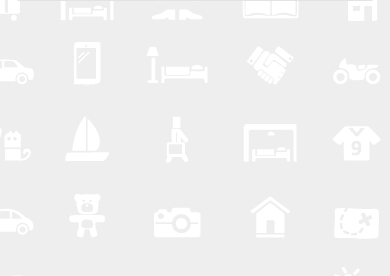
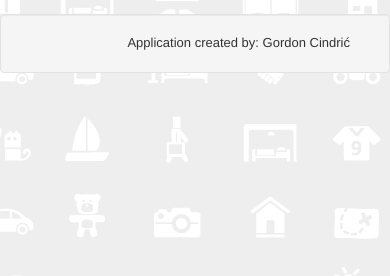
Before and after one commit to gcindric/njuskalohunter, a Node project: template NjuskaloHunter/NjuskaloHunter/views/oglasi.handlebars in a window 390 px wide. Shown: the part 568-844 px from the top of the page. Run offline with Node 20 templates, Linux system fonts and the light colour scheme; the template is opened without the code that fills it: most values are stand-ins (such as "Sample title", 1, 10 or a date in 2020); some libraries are stand-ins or nearby versions.

Commit message:
Fixed up Bootstrap views, added some "row"s and "well"s, added simple textfield + button on home screen for custom URL insertion

```diff
--- a/NjuskaloHunter/NjuskaloHunter/server.js
+++ b/NjuskaloHunter/NjuskaloHunter/server.js
@@ -14,9 +14,8 @@ app.use("/images", express.static(__dirname + '/images'));
 app.use("/styles", express.static(__dirname + '/styles'));
 
 //route mapping//
-app.get('/', function (req, res) {res.render('home');});
-
-app.get('/oglasi', function (req, res) { res.render('oglasi', { oglasi: oglasi}); });
+app.get('/', function (req, res) { res.render('home'); });
+app.get('/oglasi', function (req, res) { res.render('oglasi', { oglasi: oglasi }); });
 
 //server and port init//
 app.listen(1337);
--- a/NjuskaloHunter/NjuskaloHunter/styles/styles.css
+++ b/NjuskaloHunter/NjuskaloHunter/styles/styles.css
@@ -1,24 +1,50 @@
 body {
-    background-image:url('/images/bg-body-pattern.png');
-    background-color:#eee;
+    background-image: url('/images/bg-body-pattern.png');
+    background-color: #eee;
+}
+
+h1 {
+    margin-top: 13px;
+}
+
+::-webkit-input-placeholder {
+    color: #dbdbdb;
+}
+
+:-moz-placeholder { /* Firefox 18- */
+    color: #dbdbdb;
+}
+
+::-moz-placeholder { /* Firefox 19+ */
+    color: #dbdbdb;
+}
+
+:-ms-input-placeholder {
+    color: #dbdbdb;
 }
 
 .stan-title-link {
-    font-size:20px;
+    font-size: 20px;
 }
 
 .njuskalo-hunter-table th {
-        font-size:20px;
-        font-weight:bold;
-        text-transform:uppercase;
+    font-size: 20px;
+    font-weight: bold;
+    text-transform: uppercase;
 }
 
 .numeracija {
-    font-size:20px;
+    font-size: 20px;
+}
+
+.author-info {
+    font-size: 13px;
+    float: right;
+    margin: 0 5px 0 0;
 }
 
 .cijena {
-    font-size:30px;
-    font-weight:bold;
-    color:#30ad9e;
+    font-size: 23px;
+    font-weight: bold;
+    color: #30ad9e;
 }
--- /dev/null
+++ b/NjuskaloHunter/NjuskaloHunter/views/home.hbs.js
@@ -0,0 +1,3 @@
+var home = Handlebars.template({"compiler":[6,">= 2.0.0-beta.1"],"main":function(depth0,helpers,partials,data) {
+  return "﻿<div class=\"row well\">\r\n    <div class=\"col-md-12 column\">\r\n        <h1>Dobrodošli na Njuškalo Hunter</h1>\r\n    </div>\r\n</div>\r\n<div class=\"row clearfix well\">\r\n    <div class=\"col-md-12 column\">\r\n        <form role=\"form\">\r\n            <div class=\"form-group\">\r\n                <label for=\"exampleInputEmail1\">Njuškalo URL</label><input type=\"email\" class=\"form-control\" id=\"exampleInputEmail1\" placeholder=\"http://www.njuskalo.hr/?ctl=browse_ads&sort=new&categoryId=10920&locationId=1153&locationId_level_0=1153&locationId_level_1=0&priceLimitFrom=&priceLimitTo=210&mainAreaFrom=&mainAreaTo=&adsWithImages=1&flatTypeId=0&floorCountId=0&roomCountId=0&flatFloorIdFrom=0&flatFloorIdTo=0&gardenAreaFrom=&gardenAreaTo=&balconyAreaFrom=&balconyAreaTo=&teraceAreaFrom=&teraceAreaTo=&yearBuiltFrom=&yearBuiltTo=&yearLastRebuildFrom=&yearLastRebuildTo=&installations%5B220%5D=220&installations%5B221%5D=221&installations%5B222%5D=222&heatingTypeId=224\" />\r\n            </div>\r\n            <button type=\"submit\" class=\"btn btn-primary\">Pokreni monitoring</button>\r\n        </form>\r\n    </div>\r\n</div>\r\n";
+  },"useData":true});
--- a/NjuskaloHunter/NjuskaloHunter/views/layouts/main.handlebars
+++ b/NjuskaloHunter/NjuskaloHunter/views/layouts/main.handlebars
@@ -4,11 +4,19 @@
 <head>
     <meta charset="utf-8" />
     <title>Njuškalo Hunter</title>
-    <link href="//netdna.bootstrapcdn.com/bootstrap/3.1.1/css/bootstrap.min.css" rel="stylesheet">
+    <script src="https://code.jquery.com/jquery-2.1.3.min.js"></script>
+    <link href="//netdna.bootstrapcdn.com/bootstrap/3.1.1/css/bootstrap.min.css" rel="stylesheet" />
     <script src="//netdna.bootstrapcdn.com/bootstrap/3.1.1/js/bootstrap.min.js"></script>
     <link href="../../styles/styles.css" rel="stylesheet" />
 </head>
 <body>
-    {{{body}}}
+    <div class="container">
+        {{{body}}}
+        <div class="row well">
+            <div class="col-md-12 column">
+                <span class="author-info">Application created by: Gordon Cindrić</span>
+            </div>
+        </div>
+    </div>
 </body>
 </html>
--- /dev/null
+++ b/NjuskaloHunter/NjuskaloHunter/views/layouts/main.hbs.js
@@ -0,0 +1,6 @@
+var main = Handlebars.template({"compiler":[6,">= 2.0.0-beta.1"],"main":function(depth0,helpers,partials,data) {
+  var stack1, helper, functionType="function", helperMissing=helpers.helperMissing, buffer = "﻿<!DOCTYPE html>\r\n\r\n<html xmlns=\"http://www.w3.org/1999/xhtml\">\r\n<head>\r\n    <meta charset=\"utf-8\" />\r\n    <title>Njuškalo Hunter</title>\r\n    <script src=\"https://code.jquery.com/jquery-2.1.3.min.js\"></script>\r\n    <link href=\"//netdna.bootstrapcdn.com/bootstrap/3.1.1/css/bootstrap.min.css\" rel=\"stylesheet\" />\r\n    <script src=\"//netdna.bootstrapcdn.com/bootstrap/3.1.1/js/bootstrap.min.js\"></script>\r\n    <link href=\"../../styles/styles.css\" rel=\"stylesheet\" />\r\n</head>\r\n<body>\r\n    <div class=\"container\">\r\n        ";
+  stack1 = ((helper = (helper = helpers.body || (depth0 != null ? depth0.body : depth0)) != null ? helper : helperMissing),(typeof helper === functionType ? helper.call(depth0, {"name":"body","hash":{},"data":data}) : helper));
+  if (stack1 != null) { buffer += stack1; }
+  return buffer + "\r\n        <div class=\"row well\">\r\n            <div class=\"col-md-12 column\">\r\n                <span class=\"author-info\">Application created by: Gordon Cindrić</span>\r\n            </div>\r\n        </div>\r\n    </div>\r\n</body>\r\n</html> ";
+},"useData":true});
--- a/NjuskaloHunter/NjuskaloHunter/views/oglasi.handlebars
+++ b/NjuskaloHunter/NjuskaloHunter/views/oglasi.handlebars
@@ -1,10 +1,9 @@
-<div class="container">
-    <div class="row">
+<div class="row well">
     <div class="col-md-12 column">
-            <div class="well">
         <h1>Stranica s oglasima</h1>
     </div>
-                <div class="well">
+</div>
+<div class="row well">
     <div class="table-responsive">
         <table class="table table-striped njuskalo-hunter-table">
             <thead>
@@ -28,6 +27,3 @@
         </table>
     </div>
 </div>
-        </div>
-    </div>
-</div>
```
Also changed, not shown: NjuskaloHunter/NjuskaloHunter/package.json (+6 -5 lines), NjuskaloHunter/NjuskaloHunter/views/home.handlebars (+15 -1 lines), NjuskaloHunter/NjuskaloHunter/views/oglasi.hbs.js (added, +19 -0 lines), 1 other file. Lines whose indentation alone changed are shown as unchanged.
